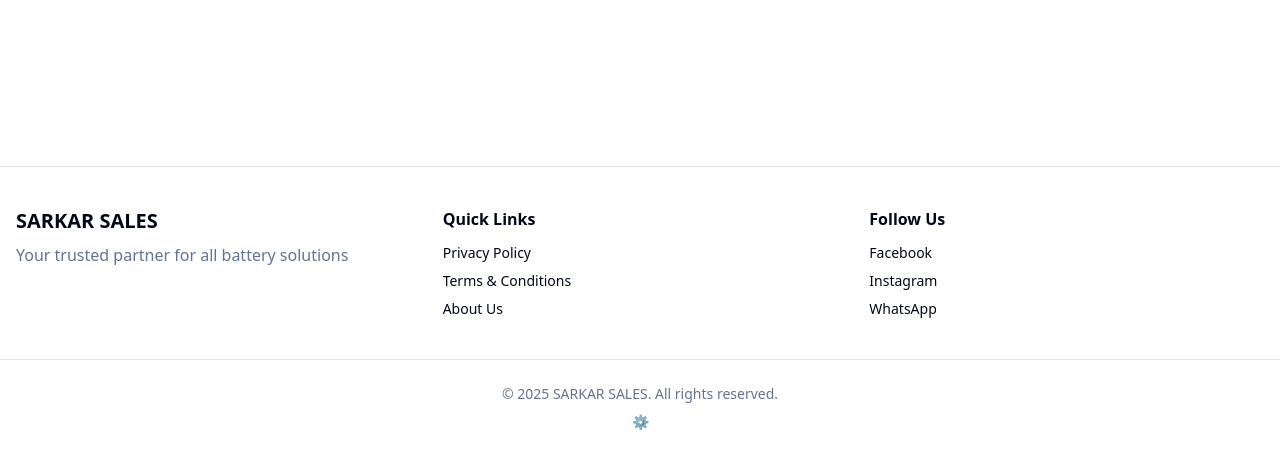
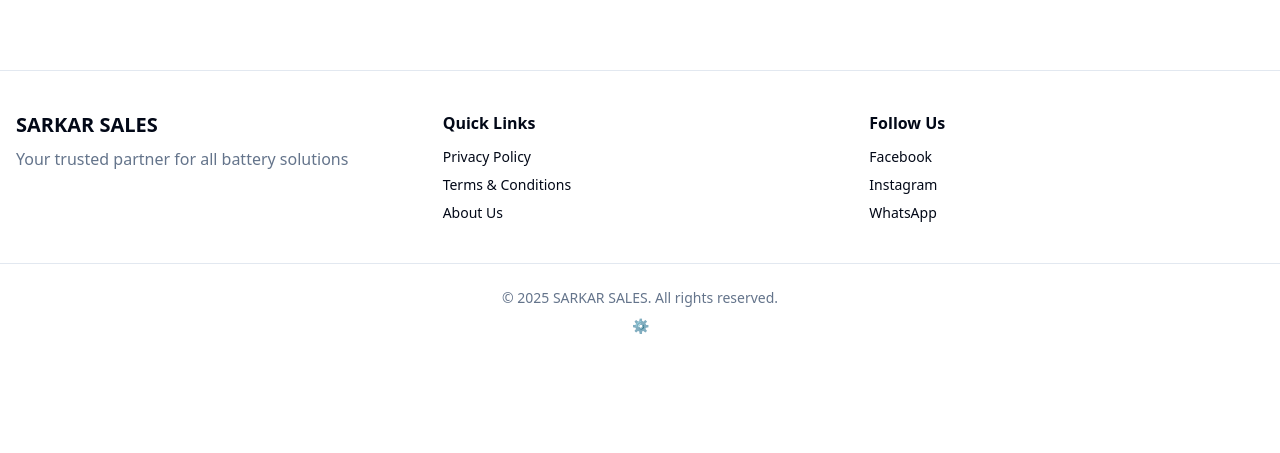
Before and after one commit to Rahulsarkar1/sarkar-sales-hub, a React (Vite) app: page / in a window 1280 px wide. Shown: the part 4685-5138 px from the top of the page. After the commit the page ends 5045 px from the top, so only its background shows below. Built offline with nearby package versions, Linux system fonts and the light colour scheme; no server answers; the database is empty.

Commit message:
Fix map spacing
Adjusted padding and margins in Contact, Index, About, and Footer components to reduce unnecessary gaps after map sections.

```diff
--- a/src/components/layout/Footer.tsx
+++ b/src/components/layout/Footer.tsx
@@ -10,7 +10,7 @@ export default function Footer() {
   const facebook = localUi.social?.facebook ?? settings?.facebook_url ?? "#";
   const instagram = localUi.social?.instagram ?? settings?.instagram_url ?? "#";
   return (
-    <footer className="border-t mt-12" role="contentinfo">
+    <footer className="border-t mt-8" role="contentinfo">
       <div className="container mx-auto px-4 py-10 grid grid-cols-2 md:grid-cols-3 gap-8">
         <section aria-labelledby="footer-brand" className="col-span-2 md:col-span-1">
           <h2 id="footer-brand" className="text-xl font-bold">{siteName}</h2>
--- a/src/components/sections/Contact.tsx
+++ b/src/components/sections/Contact.tsx
@@ -12,7 +12,7 @@ export default function Contact() {
   const mapEmbedSrc = settings?.map_embed_src || site.mapEmbedSrc;
 
   return (
-    <section id="contact" className="py-12">
+    <section id="contact" className="py-8">
       <div className="container mx-auto px-4">
         <h2 className="text-2xl md:text-3xl font-bold mb-6">Contact & Map</h2>
         <div className="grid lg:grid-cols-2 gap-6">
--- a/src/pages/About.tsx
+++ b/src/pages/About.tsx
@@ -5,7 +5,7 @@ export default function About() {
 
   return (
     <div className="min-h-screen">
-      <div className="container mx-auto px-4 py-12">
+      <div className="container mx-auto px-4 py-8">
         <h1 className="text-3xl md:text-4xl font-bold mb-8">About Us</h1>
 
         <div className="prose prose-lg max-w-4xl">
--- a/src/pages/Index.tsx
+++ b/src/pages/Index.tsx
@@ -61,7 +61,7 @@ export default function Index() {
         <Header onSearch={setQ} />
         <FestivePopup />
 
-        <main className="pb-28 overflow-visible md:overflow-hidden">
+        <main className="pb-16 overflow-visible md:overflow-hidden">
           {/* Hero */}
           <section className="relative md:overflow-hidden overflow-visible">
             <div className="absolute inset-0" style={{ background: 'var(--gradient-hero)' }} aria-hidden />
```
